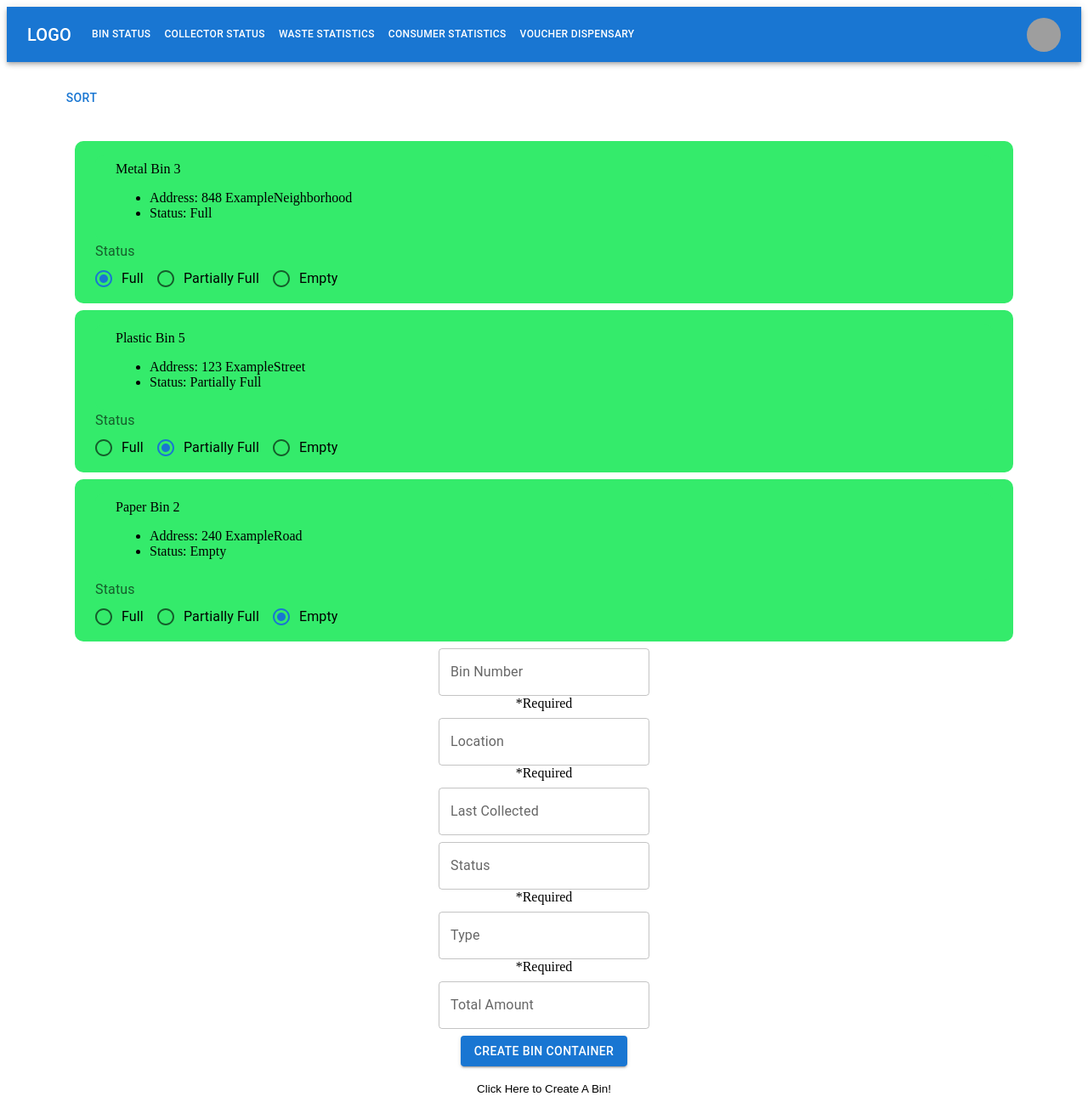
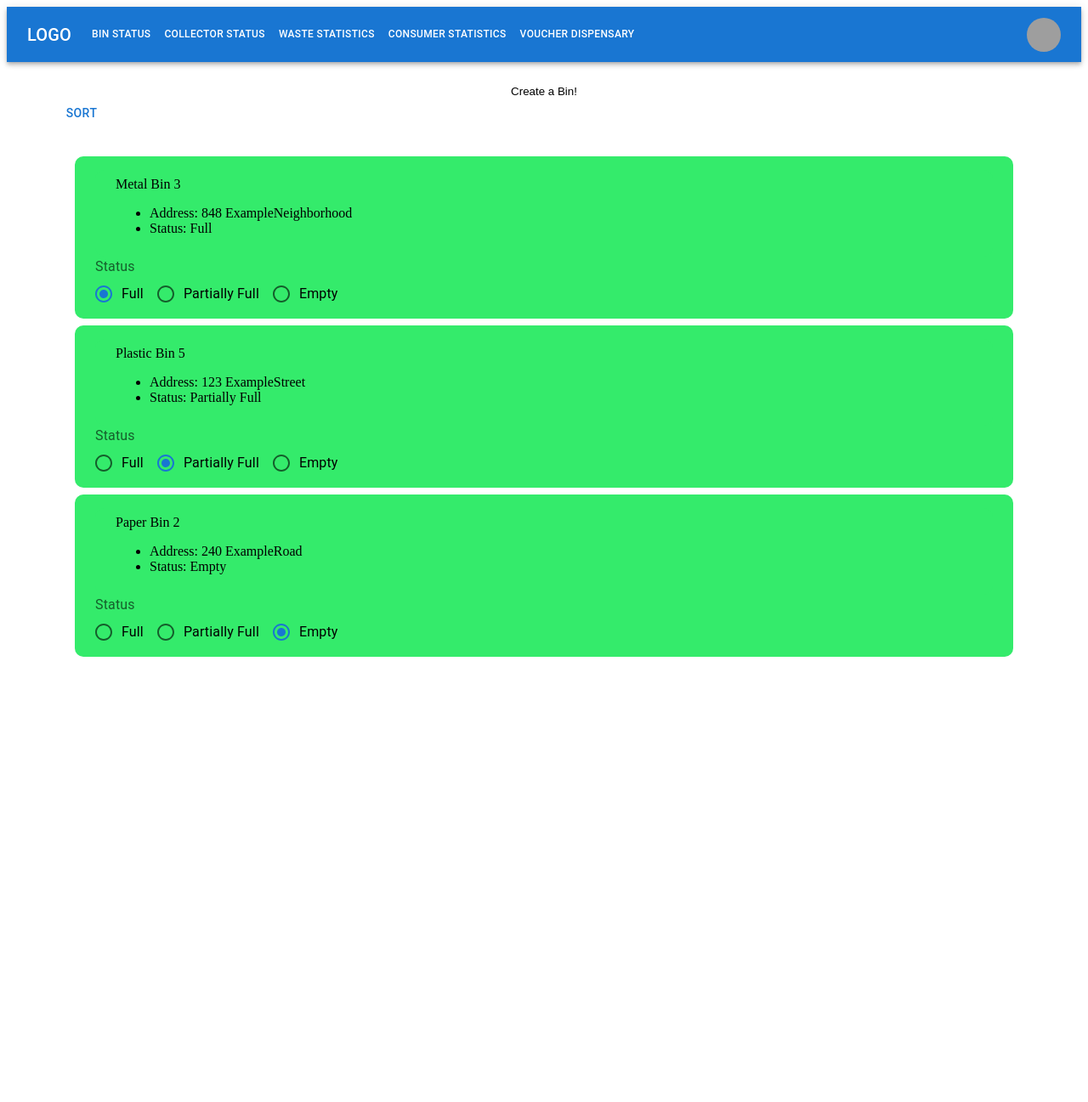
Before and after one commit to tuanle99/EWCE, a React (Create React App) app in the folder client/: page /ewce/BinStatus in a window 1280 px wide. Shown: the whole page at 85% size. After the commit the page ends 800 px from the top, so only its background shows below. Built offline with nearby package versions, Linux system fonts and the light colour scheme; grey boxes are pictures that could not be loaded.

Commit message:
Created BinCreation.js
New page in directory but only is accessed through BinStatus.js

This page is where the bin creation is done and has a button to return back to BinStatus.js

```diff
--- a/client/src/App.js
+++ b/client/src/App.js
@@ -10,6 +10,7 @@ import Collector from "./pages/Collector";
 import Voucher from "./pages/Voucher";
 import WasteStats from "./pages/WasteStats";
 import ConsumerStats from "./pages/ConsumerStats";
+import BinCreation from "./pages/BinCreation";
 
 //set up path for each pages to navigate to
 function App() {
@@ -24,6 +25,7 @@ function App() {
         <Route exact path="/ewce/WasteStats" component={WasteStats} />
         <Route exact path="/ewce/ConsumerStats" component={ConsumerStats} />
         <Route exact path="/ewce/Voucher" component={Voucher} />
+        <Route exact path="/ewce/BinCreation" component={BinCreation} />
       </Switch>
     </Router>
   );
--- a/client/src/pages/BinCreation.js
+++ b/client/src/pages/BinCreation.js
@@ -1,3 +1,32 @@
 import CreateBinContainer from "../components/CreateBinContainer";
 import React, { useState } from "react";
 import { Container, Button, Menu, MenuItem, Grid, ButtonBase } from "@mui/material";
+import { useHistory } from "react-router-dom";
+
+function BinCreation() {
+    const history = useHistory();
+    return (
+    <Container>
+        <Container sx={{ textAlign: "center" }} spacing={2}>
+            <Grid container spacing={2}>
+                <Grid item xs={12}>
+                    <CreateBinContainer />
+                </Grid>
+            </Grid>
+        </Container>
+        <Container sx={{ textAlign: "center" }} spacing={2}>
+            <ButtonBase
+            onClick={(event) => {
+                history.push("/ewce/BinStatus");
+            }}
+            >
+            Return
+            </ButtonBase>
+        </Container>
+    </Container>
+
+  )
+
+}
+
+  export default BinCreation;
--- a/client/src/pages/BinStatus.js
+++ b/client/src/pages/BinStatus.js
@@ -1,7 +1,7 @@
 import React, { useState } from "react";
 import { Container, Button, Menu, MenuItem, Grid, ButtonBase } from "@mui/material";
 import BinContainer from "../components/BinContainer";
-import CreateBinContainer from "../components/CreateBinContainer";
+import { useHistory } from "react-router-dom";
 
 let dummydata = [
   {
@@ -27,6 +27,7 @@ let dummydata = [
 ];
 
 function BinStatus() {
+  const history = useHistory();
   const [anchorEl, setAnchorEl] = useState(null);
   const [list, setList] = useState(dummydata);
   const [sortType, setSortType] = useState("");
@@ -89,6 +90,16 @@ function BinStatus() {
   };
   return (
     <Container>
+      <Container sx={{ textAlign: "center" }} spacing={2}>
+          <ButtonBase
+            onClick={(event) => {
+              history.push("/ewce/BinCreation");
+            }}
+          >
+            Create a Bin!
+          </ButtonBase>
+      </Container>
+
       <Button
         id="sort-button"
         aria-controls={open ? "demo-positioned-menu" : undefined}
@@ -129,35 +140,6 @@ function BinStatus() {
         })}
       </Container>
 
-        <Container sx={{ textAlign: "center" }} spacing={2}>
-          {changeCreateBin ? (
-            <Grid container spacing={2}>
-              <Grid item xs={12}>
-                <CreateBinContainer />
-                <Grid item xs={12} sx={{ mt: 2}}>
-                  <ButtonBase
-                    onClick={() => changeCreateBin(true)}
-                    variant="contained"
-                  >
-                    Click Here to Create A Bin!
-                  </ButtonBase>
-                </Grid>
-              </Grid>
-            </Grid>
-          ) : (
-          <Grid container spacing={2}>
-            <Grid item xs={12} sx={{ mt: 2 }}>
-            <ButtonBase
-              onClick={() => changeCreateBin(false)}
-              variant="contained"
-            >
-              Return to Bin Status!
-            </ButtonBase>
-          </Grid>
-        </Grid>
-          )}
-        </Container>
-
     </Container>
   );
 }
```
Also changed, not shown: client/src/components/CreateBinContainer.js (+1 -6 lines).
